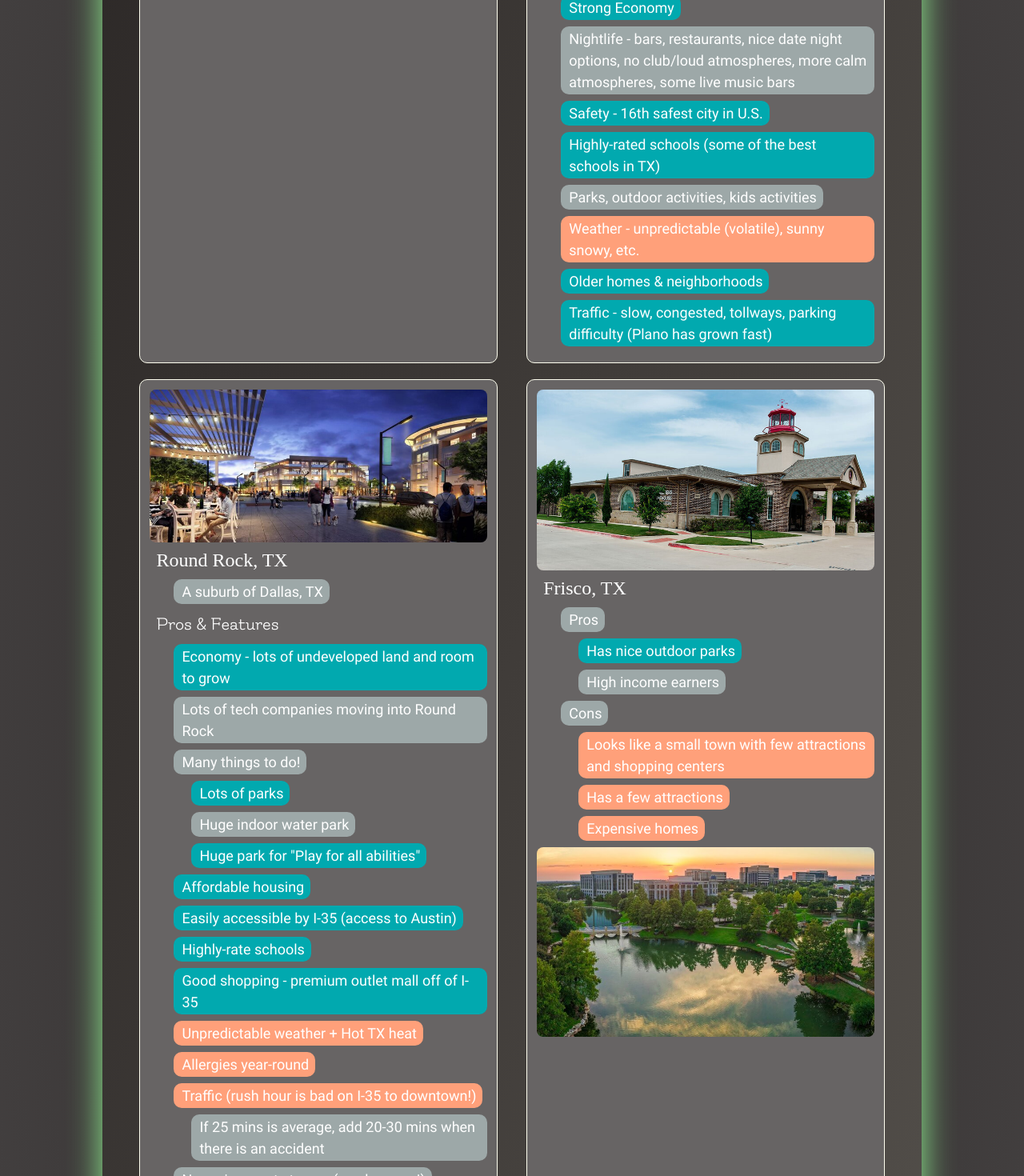
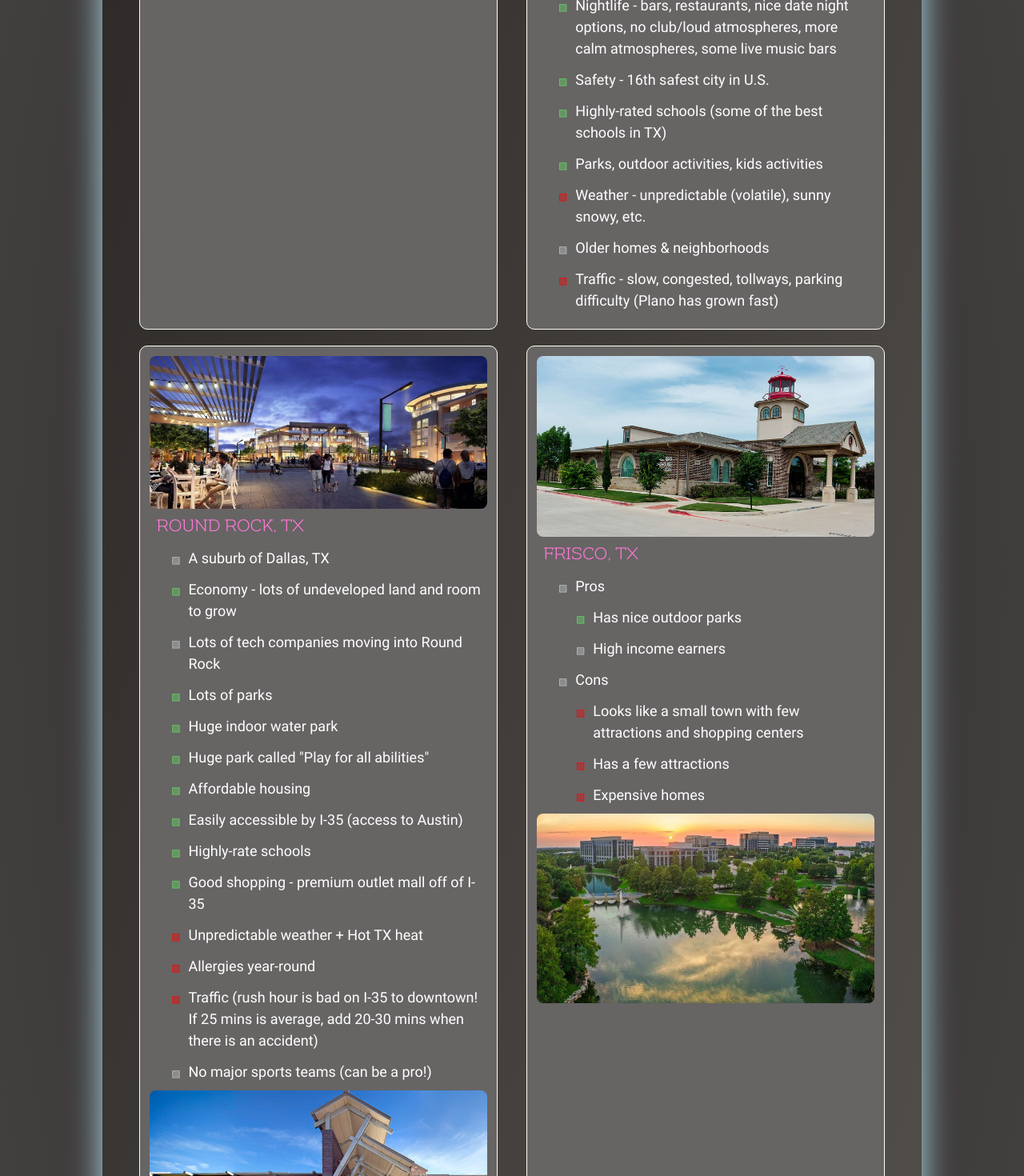
Before and after one commit to aaron-san/portfolio-site, a React (Create React App) app: page /notes/moving-notes in a window 1280 px wide. Shown: the part 840-2310 px from the top of the page at 80% size. Built offline with nearby package versions, Linux system fonts and the light colour scheme; a web font is replaced by a local one.

Commit message:
css changes

```diff
--- a/src/components/MovingNotes/MovingNotes.css
+++ b/src/components/MovingNotes/MovingNotes.css
@@ -55,17 +55,41 @@ div.gallery {
 }
 
 .city-card ul li {
-padding-left: 10px;
+  margin-left: 16px;
+  padding-left: 10px;
+  list-style-type: "\25A8";
 }
+
+.city-card ul li::marker {
+  color:rgb(197, 203, 203);
+  font-size: 12px;
+}
+
+
+ul li#pro {
+  /* list-style-type: "\2714"; */
+}
+
+ul li#pro::marker {
+  color: rgb(100, 225, 100);
+}
+
+
+ul li#con {
+  /* list-style-type: "\2718"; */
+}
+ul li#con::marker {
+  color: red;
+}
+
+
+
+
 
 
 @media screen and (max-width: 640px) {
   .banner img {
     display: none;
-  }
-
-  .container {
-    padding: 15px 0;
   }
 
   .city-card {
@@ -93,21 +117,12 @@ padding-left: 10px;
 }
 
 
-
-
-
 .features {
   display: flex;
   flex-wrap: wrap;
 }
 
-#pro {
-  background-color: rgb(1, 169, 175);
-}
 
-#con {
-  background: lightsalmon;
-}
 
 
 @media screen and (max-width: 640px) {
--- a/src/components/MovingNotes/MovingNotes.tsx
+++ b/src/components/MovingNotes/MovingNotes.tsx
@@ -51,7 +51,6 @@ function MovingNotes() {
         <div className="city-card">
           <ImageCard src="plano-texas.jpg" alt="Plano, TX" />
           <h3>Plano, TX</h3>
-          <h4>Pros & Features</h4>
           <ul>
             <li id="pro">Thriving suburban area</li>
             <li id="pro">25 miles north of Dallas</li>
@@ -63,7 +62,7 @@ function MovingNotes() {
             <li id="pro">Shopping (Legacy West)</li>
             <li id="pro">Many restaurants</li>
             <li id="pro">Strong Economy</li>
-            <li>
+            <li id="pro">
               Nightlife - bars, restaurants, nice date night options, no
               club/loud atmospheres, more calm atmospheres, some live music bars
             </li>
@@ -71,12 +70,12 @@ function MovingNotes() {
             <li id="pro">
               Highly-rated schools (some of the best schools in TX)
             </li>
-            <li>Parks, outdoor activities, kids activities</li>
+            <li id="pro">Parks, outdoor activities, kids activities</li>
             <li id="con">
               Weather - unpredictable (volatile), sunny snowy, etc.
             </li>
-            <li id="pro">Older homes & neighborhoods</li>
-            <li id="pro">
+            <li>Older homes & neighborhoods</li>
+            <li id="con">
               Traffic - slow, congested, tollways, parking difficulty (Plano has
               grown fast)
             </li>
@@ -88,18 +87,14 @@ function MovingNotes() {
           <ul>
             <li>A suburb of Dallas, TX</li>
           </ul>
-          <h4>Pros & Features</h4>
           <ul>
             <li id="pro">
               Economy - lots of undeveloped land and room to grow
             </li>
             <li>Lots of tech companies moving into Round Rock</li>
-            <li>Many things to do!</li>
-            <ul>
-              <li id="pro">Lots of parks</li>
-              <li>Huge indoor water park</li>
-              <li id="pro">Huge park for "Play for all abilities"</li>
-            </ul>
+            <li id="pro">Lots of parks</li>
+            <li id="pro">Huge indoor water park</li>
+            <li id="pro">Huge park called "Play for all abilities"</li>
             <li id="pro">Affordable housing</li>
             <li id="pro">Easily accessible by I-35 (access to Austin)</li>
             <li id="pro">Highly-rate schools</li>
@@ -107,12 +102,11 @@ function MovingNotes() {
 
             <li id="con">Unpredictable weather + Hot TX heat</li>
             <li id="con">Allergies year-round</li>
-            <li id="con">Traffic (rush hour is bad on I-35 to downtown!)</li>
-            <ul>
-              <li>
-                If 25 mins is average, add 20-30 mins when there is an accident
-              </li>
-            </ul>
+            <li id="con">
+              Traffic (rush hour is bad on I-35 to downtown! If 25 mins is
+              average, add 20-30 mins when there is an accident)
+            </li>
+
             <li>No major sports teams (can be a pro!)</li>
           </ul>
           <ImageCard src="roundrock-es.jpg" alt="Round Rock, TX" />
--- a/src/components/Navbar/Navbar.css
+++ b/src/components/Navbar/Navbar.css
@@ -12,8 +12,8 @@ nav {
     width: 100%;
     color: #fff;
     text-decoration: none;
-    border-bottom: 2px solid green;
-    box-shadow: 0 5px 15px 0 lightgreen;
+    /* border-bottom: 1px solid white; */
+    box-shadow: 0 5px 15px 0 lightblue;
 }
 
 nav ul {
--- a/src/index.css
+++ b/src/index.css
@@ -51,7 +51,7 @@ ul {
   padding: 2px 8px;
   margin-left: 8px;
   margin-bottom: 8px;
-  background-color:rgba(171, 185, 185, 0.8);
+  /* background-color:rgba(171, 185, 185, 0.8); */
   border-radius: 10px;
   /* border: 1px solid lightgreen; */
   width: fit-content;
@@ -93,7 +93,7 @@ code {
   color: white;
   z-index: 5;
   margin: 20px auto;
-  box-shadow: 0px 10px 40px 1px lightgreen;
+  box-shadow: 0px 10px 40px 1px lightblue;
   border-radius: 10px;
   padding: 15px;
   min-height: 1000px;
@@ -127,11 +127,15 @@ li a.active {
 
 
 h3 {
-  font-family: "PoorStory";
+  color:rgb(255, 121, 215);
+  font-family: "Flamenco";
+  text-transform: uppercase;
+  font-weight: 35px;
+  font-size: x-large
 }
 
 h4 {
-  font-family: "Flamenco";
+  font-family: "PoorStory";
 }
 
 h2 {
@@ -141,6 +145,12 @@ h2 {
 p, li {
   font-family: "Roboto-Regular";
   font-size: large;
+}
+
+h3::before {
+  /* content: "\021E8"; */
+  /* font-size: 35px; */
+  /* padding-right: 10px; */
 }
 
 h2, h3, h4 {
```
